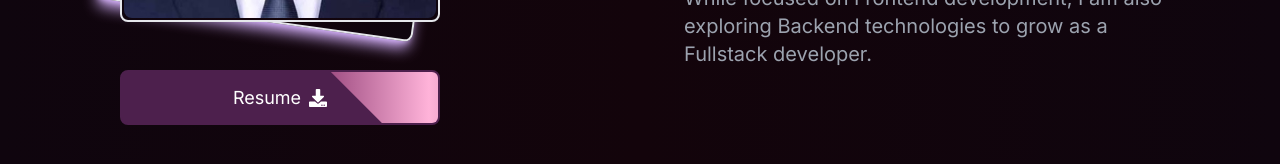
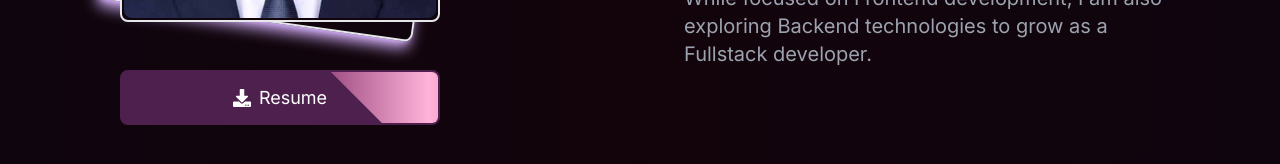
Before and after one commit to CodeSperk/mahbub, a Next.js app: page /about in a window 1280 px wide. Shown: the part 610-774 px from the top of the page. Built offline with nearby package versions, Linux system fonts and the light colour scheme.

Commit message:
button fixed

```diff
--- a/src/components/shared/GlowingBtn.tsx
+++ b/src/components/shared/GlowingBtn.tsx
@@ -1,39 +1,49 @@
 import React from "react";
 import "@/styles/btnAnimation.css";
-// import { MdDownload } from "react-icons/md";
 import Link from "next/link";
 
-interface BtnProps
-  extends React.ButtonHTMLAttributes<HTMLButtonElement>,
-    React.AnchorHTMLAttributes<HTMLAnchorElement> {
-  href?: string;
+type CommonProps = {
   icon?: React.ReactNode;
+  className?: string;
+  children: React.ReactNode;
+};
+
+type ButtonAsButton = CommonProps & {
+  href?: never;
+  download?: never;
+} & React.ButtonHTMLAttributes<HTMLButtonElement>;
+
+type ButtonAsLink = CommonProps & {
+  href: string;
   download?: string;
-}
+} & Omit<React.AnchorHTMLAttributes<HTMLAnchorElement>, keyof CommonProps | 'href' | 'download'>;
 
-const GlowingBtn : React.FC<BtnProps> = ({href, icon, download, className, children, ...props}) => {
-  if(href) {
+type ButtonProps = ButtonAsButton | ButtonAsLink;
+
+const GlowingBtn: React.FC<ButtonProps> = ({ href, download, icon, className, children, ...props }) => {
+  const baseClasses = `glow-button px-4 py-2 inline-flex items-center justify-center gap-2 rounded-md ${className || ''}`;
+
+  if (href) {
     return (
       <Link
         href={href}
+        {...(props as Omit<ButtonAsLink, keyof CommonProps | 'href' | 'download'>)}
+        className={baseClasses}
         download={download}
-        className={`glow-button px-4 py-2 inline-flex items-center justify-center gap-2 rounded-md ${className}`}
-        {...props}
       >
+        {icon && <span>{icon}</span>}
         {children}
-        {icon && <span>{icon}</span>}
-
       </Link>
-    )
+    );
   }
 
   return (
     <button
-      className={`glow-button px-4 py-2 inline-flex items-center gap-2 rounded-md ${className}`}
-      {...(props as React.ButtonHTMLAttributes<HTMLButtonElement>)}
+      className={baseClasses}
+      {...(props as ButtonAsButton)}
     >
-     {icon && <span>{icon}</span>}
-     {children}
+      {icon && <span>{icon}</span>}
+      {children}
     </button>
   );
 };
```
